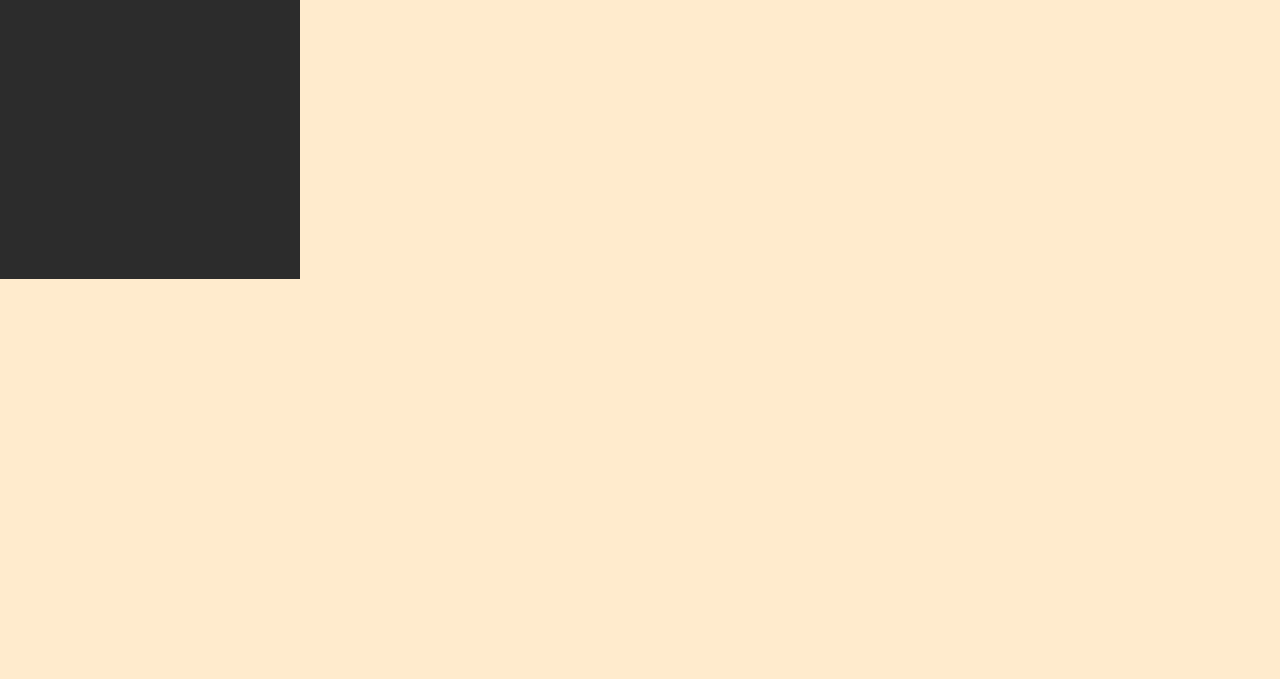
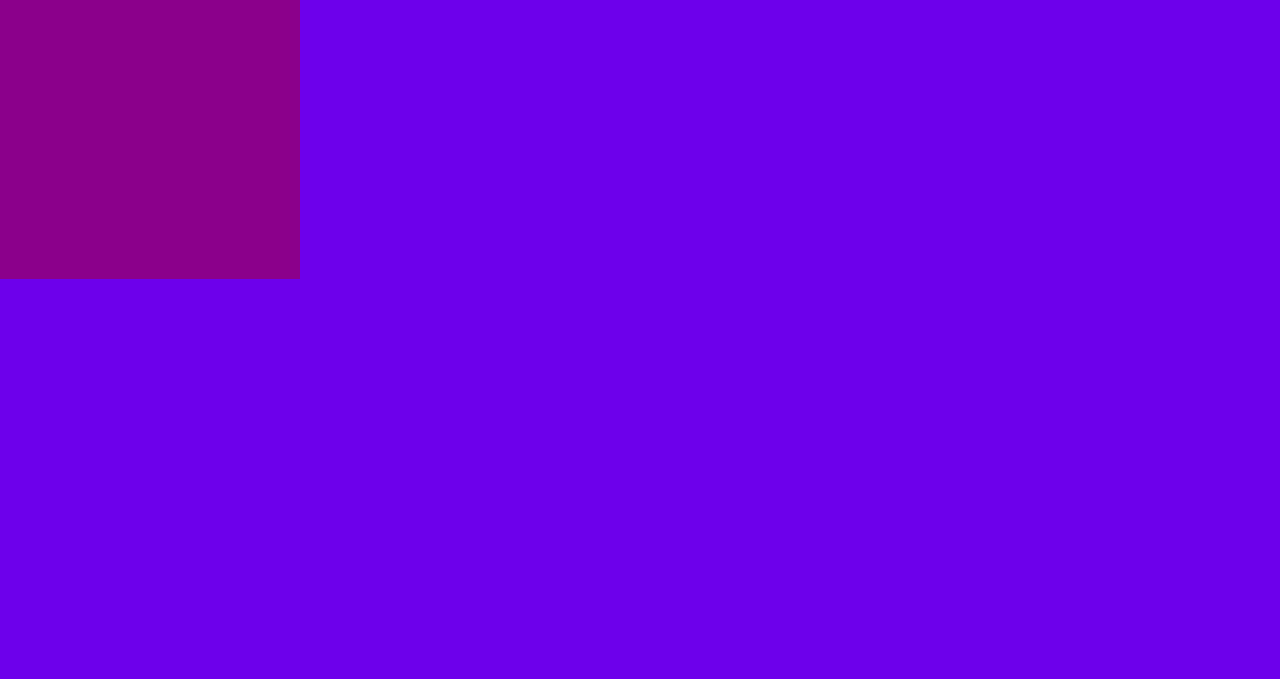
Before and after one commit to kauaproenca-byte/display, a website: page index.html in a window 1280 px wide. Shown: the part 121-800 px from the top of the page. Drawn offline with Linux system fonts and the light colour scheme.

Commit message:
add: adicionando o root no design sistem

```diff
--- a/modocores/css/design-system.css
+++ b/modocores/css/design-system.css
@@ -0,0 +1,29 @@
+:root{
+
+    /* Cores Globais da Interface (Menu Lateral) */
+    --ui-bg-sidebar: #010d2e;
+    --ui-border: #29292e;
+    --ui-text-title: #ffffff;
+    --ui-text-link: #a8a8b3;
+    --ui-link-hover-bg: #3b3b45;
+    --ui-link-active-bg: #7500c8;
+    --ui-link-active-text: #ffffff;
+
+
+    /* Paleta do Sistema RGB */
+    --color-rgb-1: rgb(255, 0, 0);
+    --color-rgb-2: rgb(0, 255, 0);
+    --color-rgb-3: rgb(0, 0, 255);
+    --color-rgb-4: rgb(255, 255, 0);
+    --color-rgb-5: rgb(0, 255, 255);
+    --color-rgb-6: rgb(255, 0, 255);
+
+    /* Paleta do Sistema CMYK (Simulado em RGB/Hex) */
+    --color-cmyk-1: #e60000;
+    --color-cmyk-2: #006b00;
+    --color-cmyk-3: #0000ae;
+    --color-cmyk-4: #dfdf05;
+    --color-cmyk-5: #03e6e6;
+    --color-cmyk-6: #d900d9;
+
+}
--- a/style.css
+++ b/style.css
@@ -6,12 +6,24 @@
     box-sizing: border-box;
 
 }
+
+:root{
+
+    --bg-color-container: #2c2c2c;
+    --banana: #6d00eb;
+
+    --fonte-padrao: Arial;
+
+    --border-header-container: 2px solid red;
+
+}
+
 html{
-    font-family: Verdana, sans-serif;
+    font-family: var(--fonte-padrao);
 }
 
 .container{
-    background-color: #2c2c2c;
+    background-color: darkmagenta;
     width: 300px;
     height: 300px;
     font-family: 'Courier New', Courier, monospace;
@@ -21,7 +33,7 @@ html{
 
 .body-container{
 
-    background-color: blanchedalmond;
+    background-color: var(--banana);
 }
 
 
```
Also changed, not shown: modocores/modo-cores.html (+0 -1 lines).
